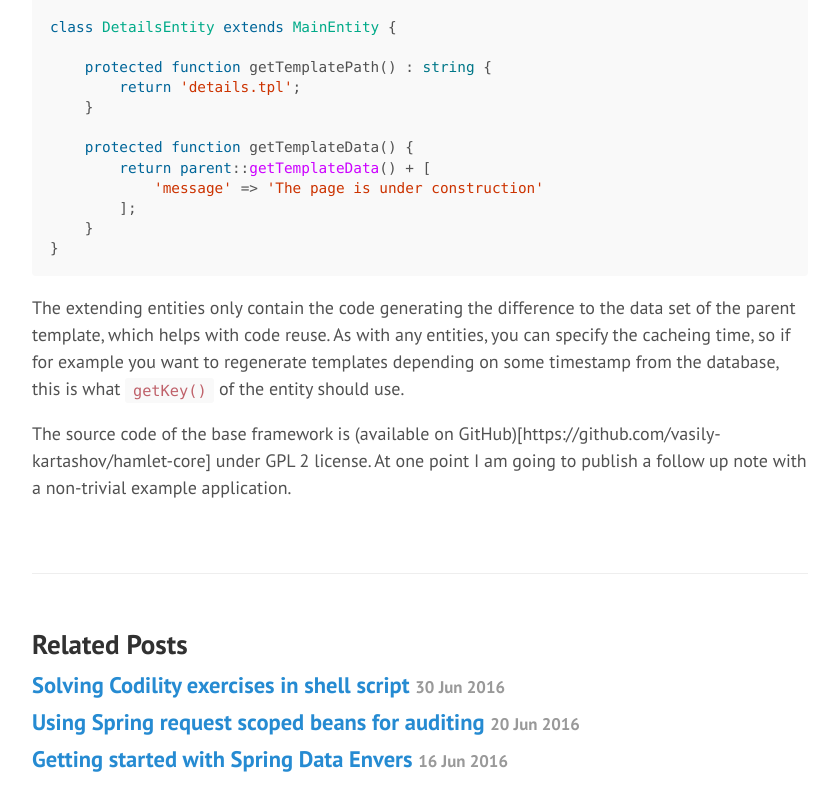
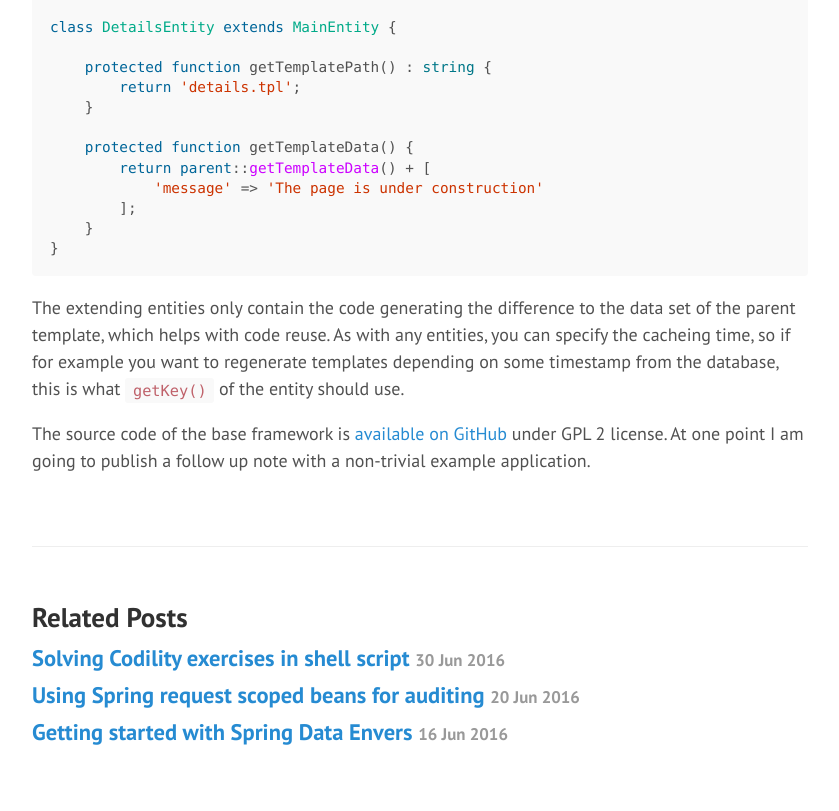
Before and after one commit to vasily-kartashov/vasily-kartashov.github.io, a Jekyll site: the page built from _posts/2016-07-08-simple-caching-web-framework.md, in a window 1280 px wide and 900 px high, scrolled down 10304 px. Shown: the top 811 px of the window, without its empty margins (382-1221 px from the left). Built offline with Jekyll 4.4.1, drawn with Linux system fonts in a browser that asks for light colours.

Commit message:
clean up

```diff
--- a/_posts/2016-07-08-simple-caching-web-framework.md
+++ b/_posts/2016-07-08-simple-caching-web-framework.md
@@ -431,4 +431,4 @@ class DetailsEntity extends MainEntity {
 
 The extending entities only contain the code generating the difference to the data set of the parent template, which helps with code reuse. As with any entities, you can specify the cacheing time, so if for example you want to regenerate templates depending on some timestamp from the database, this is what `getKey()` of the entity should use.
 
-The source code of the base framework is (available on GitHub)[https://github.com/vasily-kartashov/hamlet-core] under GPL 2 license. At one point I am going to publish a follow up note with a non-trivial example application.
+The source code of the base framework is [available on GitHub](https://github.com/vasily-kartashov/hamlet-core) under GPL 2 license. At one point I am going to publish a follow up note with a non-trivial example application.
```
